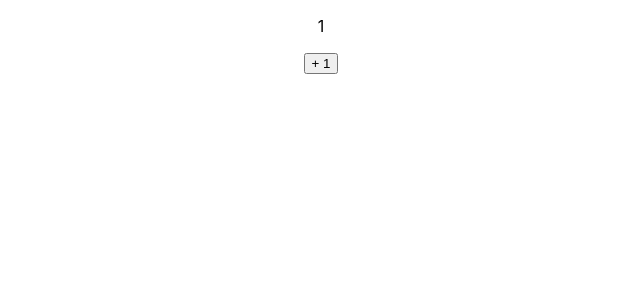
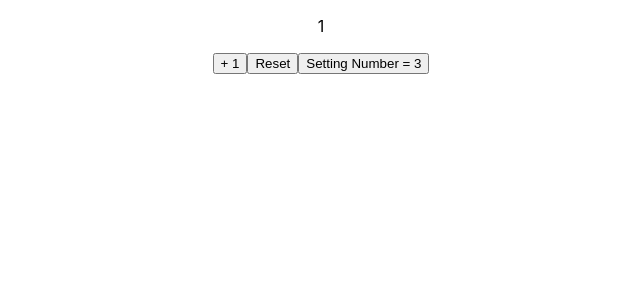
Before and after one commit to alliejj99/React-Zustand, a React (Create React App) app: page / in a window 1280 px wide. Shown: the top 300 px of the page, without its empty margins (319-959 px from the left). Built offline with nearby package versions, Linux system fonts and the light colour scheme.

Commit message:
기본 앱 완성

```diff
--- a/src/components/Counter.js
+++ b/src/components/Counter.js
@@ -1,12 +1,14 @@
 import { useCounterStore } from "../store";
 
 export default function Counter() {
-  const { count, increment } = useCounterStore();
+  const { count, increment, reset, setNeumber } = useCounterStore();
 
   return (
     <div className="counter">
       <p>{count}</p>
       <button onClick={increment}> + 1 </button>
+      <button onClick={reset}> Reset </button>
+      <button onClick={() => setNeumber(3)}> Setting Number = 3</button>
     </div>
   );
 }
--- a/src/store.js
+++ b/src/store.js
@@ -3,4 +3,6 @@ import { create } from "zustand";
 export const useCounterStore = create((set) => ({
   count: 1,
   increment: () => set((state) => ({ count: state.count + 1 })),
+  reset: () => set({ count: 1 }),
+  setNeumber: (number) => set({ count: number }),
 }));
```
Also changed, not shown: 1 other file (tests, documents, lock files or other folders).
